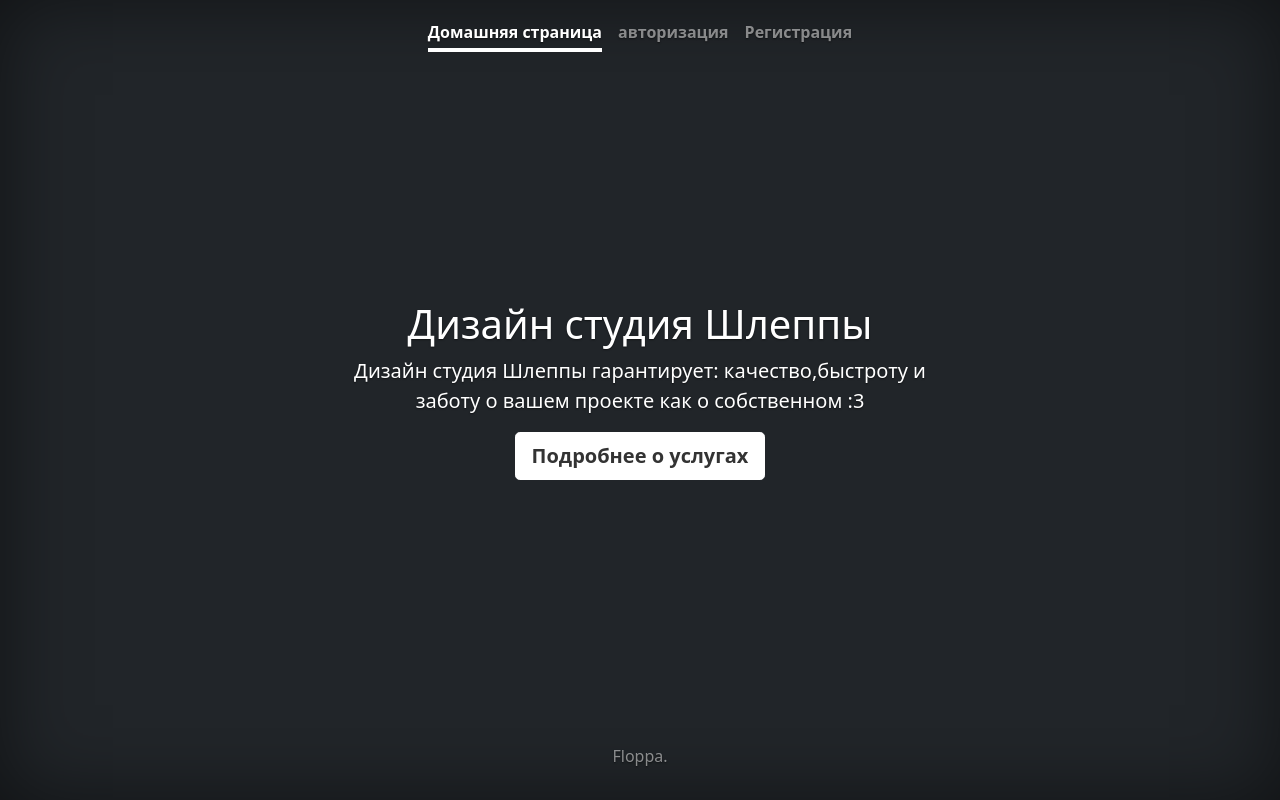
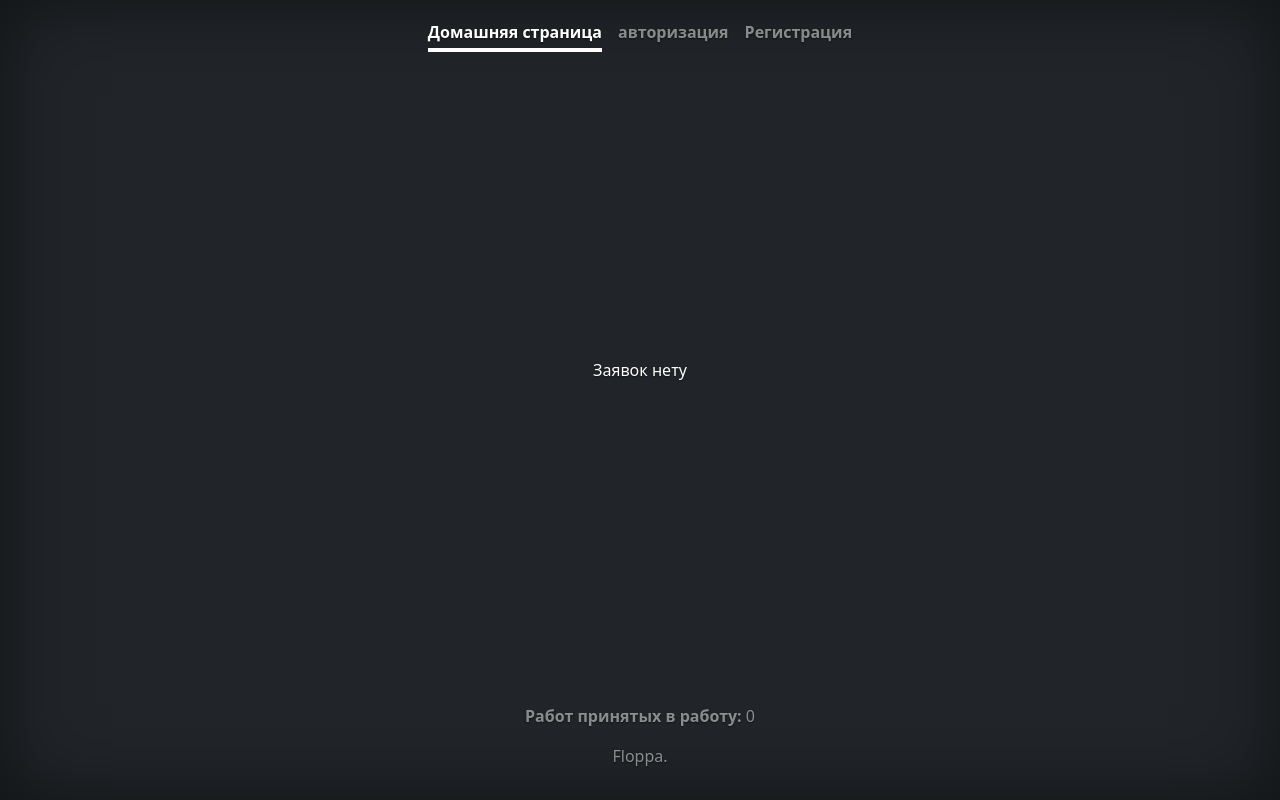
Before and after one commit to bebra678/Django_Praktika_1, a Django app: page /catalog/ in a window 1280 px wide. Run offline with Django 4.2, Linux system fonts and the light colour scheme.

Commit message:
change posts too index

```diff
--- a/catalog/templates/index.html
+++ b/catalog/templates/index.html
@@ -2,25 +2,29 @@
 <html lang="en" class="h-100">
   <head>
     <meta charset="utf-8">
-    <link href="https://cdn.jsdelivr.net/npm/bootstrap@5.0.2/dist/css/bootstrap.min.css" rel="stylesheet" integrity="sha384-EVSTQN3/azprG1Anm3QDgpJLIm9Nao0Yz1ztcQTwFspd3yD65VohhpuuCOmLASjC" crossorigin="anonymous">
+    <link href="https://cdn.jsdelivr.net/npm/bootstrap@5.0.2/dist/css/bootstrap.min.css" rel="stylesheet"
+          integrity="sha384-EVSTQN3/azprG1Anm3QDgpJLIm9Nao0Yz1ztcQTwFspd3yD65VohhpuuCOmLASjC" crossorigin="anonymous">
     <meta name="viewport" content="width=device-width, initial-scale=1">
+    <meta name="description" content="">
     {% load static %}
-    <link rel="stylesheet" href="{% static 'templates/style.css' %}">
+    <link rel="stylesheet" href="{% static 'catalog/design_list.css' %}">
     {%block title%} <title>Дизайн студия</title> {%endblock%}
-    <link href="../assets/dist/css/bootstrap.min.css">
+
+<link href="../assets/dist/css/bootstrap.min.css">
+
   </head>
+  <body class="d-flex h-100 text-center text-bg-dark">
 
-  <body class="d-flex h-100 text-center text-bg-dark">
 <div class="cover-container d-flex w-100 h-100 p-3 mx-auto flex-column">
   <header class="mb-auto">
     <div>
       <nav class="nav nav-masthead justify-content-center">
-        <a class="nav-link fw-bold py-1 px-0 active" aria-current="page" href="{% url 'index' %}">Домашняя страница</a>
+        <a class="nav-link fw-bold py-1 px-0 active" aria-current="page"
+           href="{% url 'index' %}">Домашняя страница</a>
         {% if user.is_authenticated %}
           {%if user.is_staff %}
             <a class="nav-link fw-bold py-1 px-0" href="{% url 'post_control' %}">Контроль заявок</a>
           {%endif%}
-          <a class="nav-link fw-bold py-1 px-0 " href="{% url 'posts' %}">Заявки</a>
           <a class="nav-link fw-bold py-1 px-0" href="{% url 'add_post' %}">Создать заявку</a>
           <a class="nav-link fw-bold py-1 px-0" href="{% url 'personal_area' %}">Пользователь: {{ user.get_username }}</a>
           <a class="nav-link fw-bold py-1 px-0" href="{% url 'logout'%}?next={{request.path}}">Выход</a>
@@ -31,16 +35,31 @@
       </nav>
     </div>
   </header>
-  <main class="px-3">
-    <h1>Дизайн студия Шлеппы</h1>
-    <p class="lead">Дизайн студия Шлеппы гарантирует: качество,быстроту и заботу о вашем проекте как о собственном :3</p>
-    <p class="lead">
-      <a href="#" class="btn btn-lg btn-secondary fw-bold border-white bg-white">Подробнее о услугах</a>
-    </p>
-  </main>
+  {% block content %}
+    {% if design_list %}
+    <div class="main">
+      {% for design in design_list %}
+      <div class="design">
+        <p>Название: {{ design.name }}</p>
+        <img src="{{ design.image.url}}" alt="connect" style="max-height:150px">
+         <p class="text">Описание: {{ design.info }}</p>
+        <p>Cтатус: {{ design.get_status_display }}</p>
+        <p>Категория: {{ design.category }}</p>
+        <p>Дата: {{ design.date }} </p>
+        {% if user.is_staff %}
+        <p>Пользователь : {{ design.user.get_username }}</p>
+        {% endif %}
+      </div>
+      {% endfor %}
+    </div>
+    {% else %}
+      <p>Заявок нету</p>
+    {% endif %}
   <footer class="mt-auto text-white-50">
+    <p><strong>Работ принятых в работу: </strong> {{ design_list|length }}</p>
     <p>Floppa</a>.</p>
   </footer>
+  {% endblock %}
 </div>
 </body>
 </html>
```
